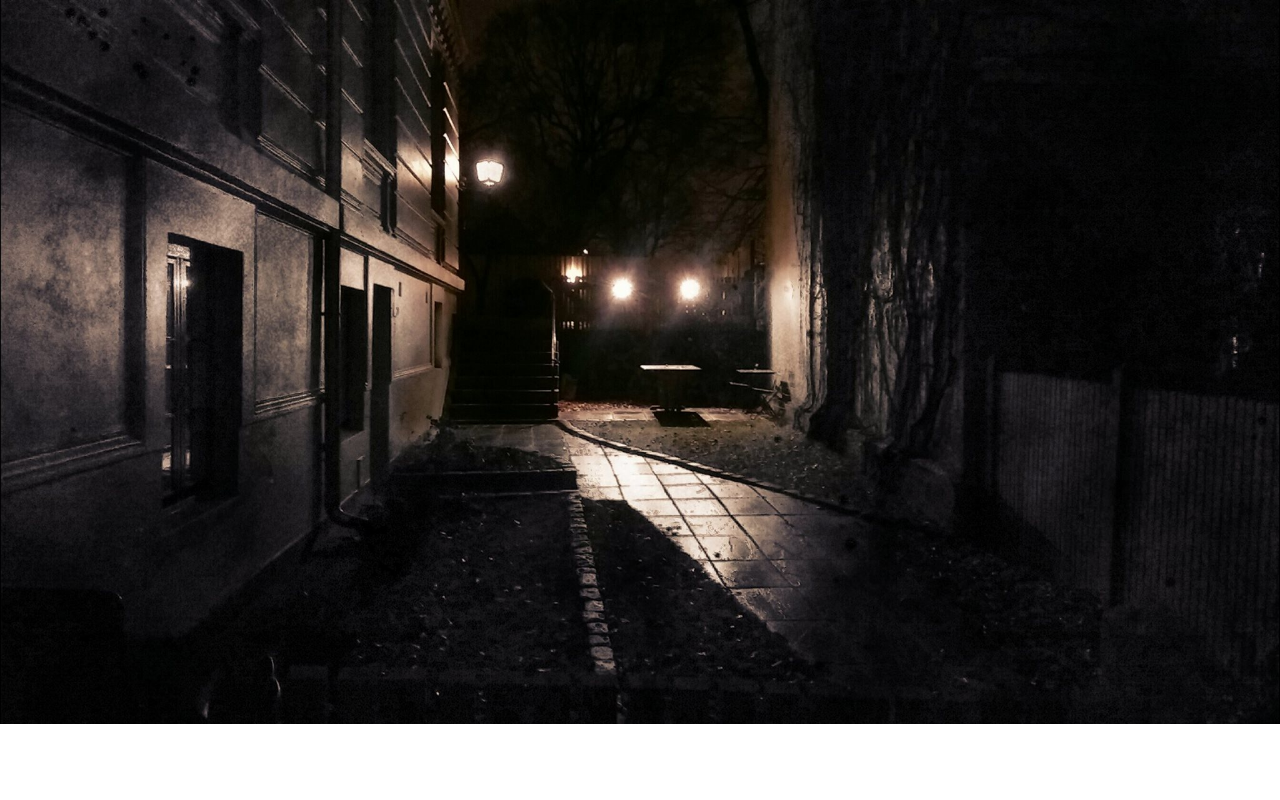
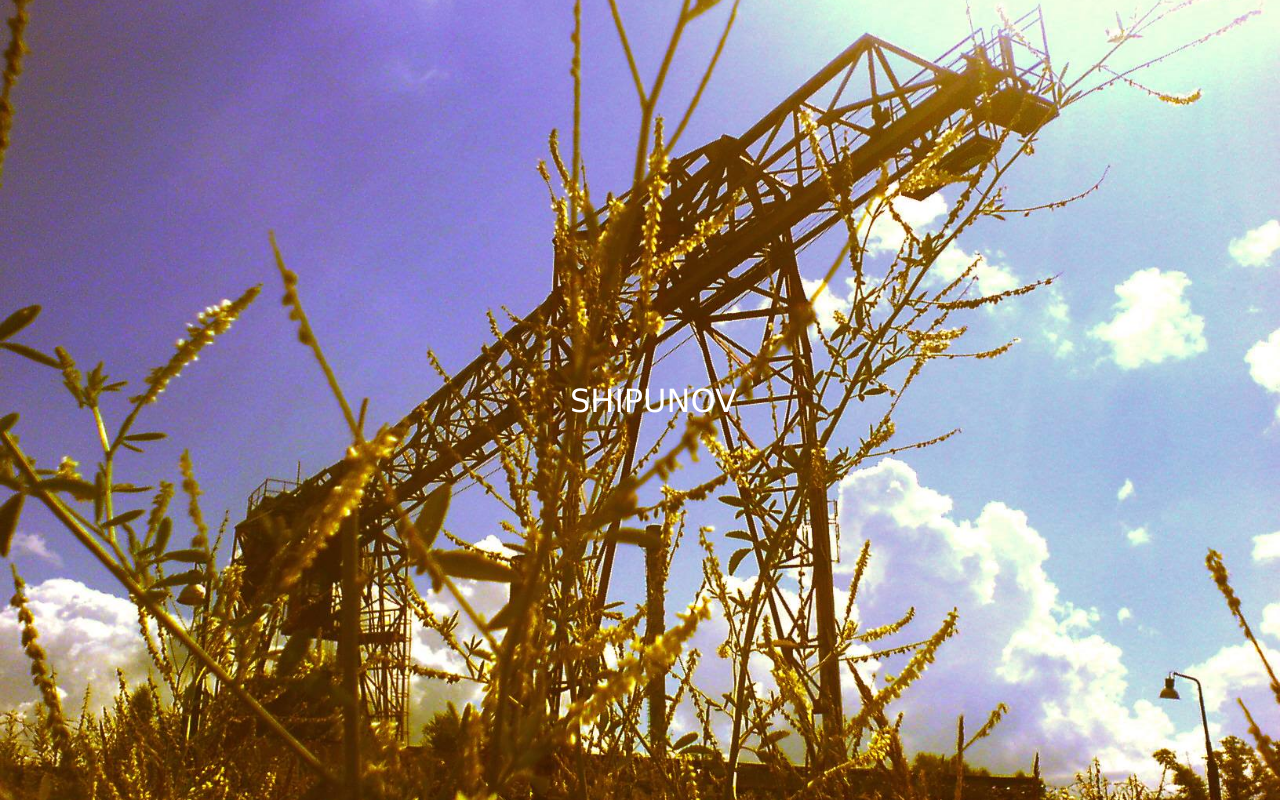
Before and after one commit to contrapost/contrapost.github.io, a plain HTML site: page index.html in a window 1280 px wide. Drawn offline with Linux system fonts and the light colour scheme.

Commit message:
set landing page

```diff
--- /dev/null
+++ b/css/stylesheet.css
@@ -0,0 +1,38 @@
+body {
+    margin: 0;
+}
+
+.background-image {
+    position:fixed;
+    top:0;
+    width:100%;
+    z-index:0;
+    height:100%;
+    background-size: calc(100% + 50px);
+}
+
+#front-page-image {
+    background: url('../img/landing_2.jpg') no-repeat center center fixed;
+    background-size: cover;
+}
+
+.centered {
+    width: 100px;
+    height: 100px;
+
+    /*background-color: red;*/
+
+    position: absolute;
+    top:0;
+    bottom: 0;
+    left: -40px;
+    right: 0;
+
+    margin: auto;
+}
+
+#text {
+    font-size: xx-large;
+    color: white;
+    font-family: Verdana;
+}
--- a/index.html
+++ b/index.html
@@ -1,6 +1,16 @@
-<style>
-    body{
-        margin: 0;
-    }
-</style>
-<img src="./img/landing.jpg" alt="landing photo" style="max-width: 100%">
+<!DOCTYPE html>
+<html>
+<head>
+    <title>Shipunov</title>
+    <link rel="stylesheet" href="./css/stylesheet.css">
+</head>
+<body>
+
+<div class="background-image" id="front-page-image">
+    <div class="centered">
+        <p id="text">SHIPUNOV</p>
+    </div>
+</div>
+
+</body>
+</html>
```
Also changed, not shown: img/landing_2.jpg (added).
